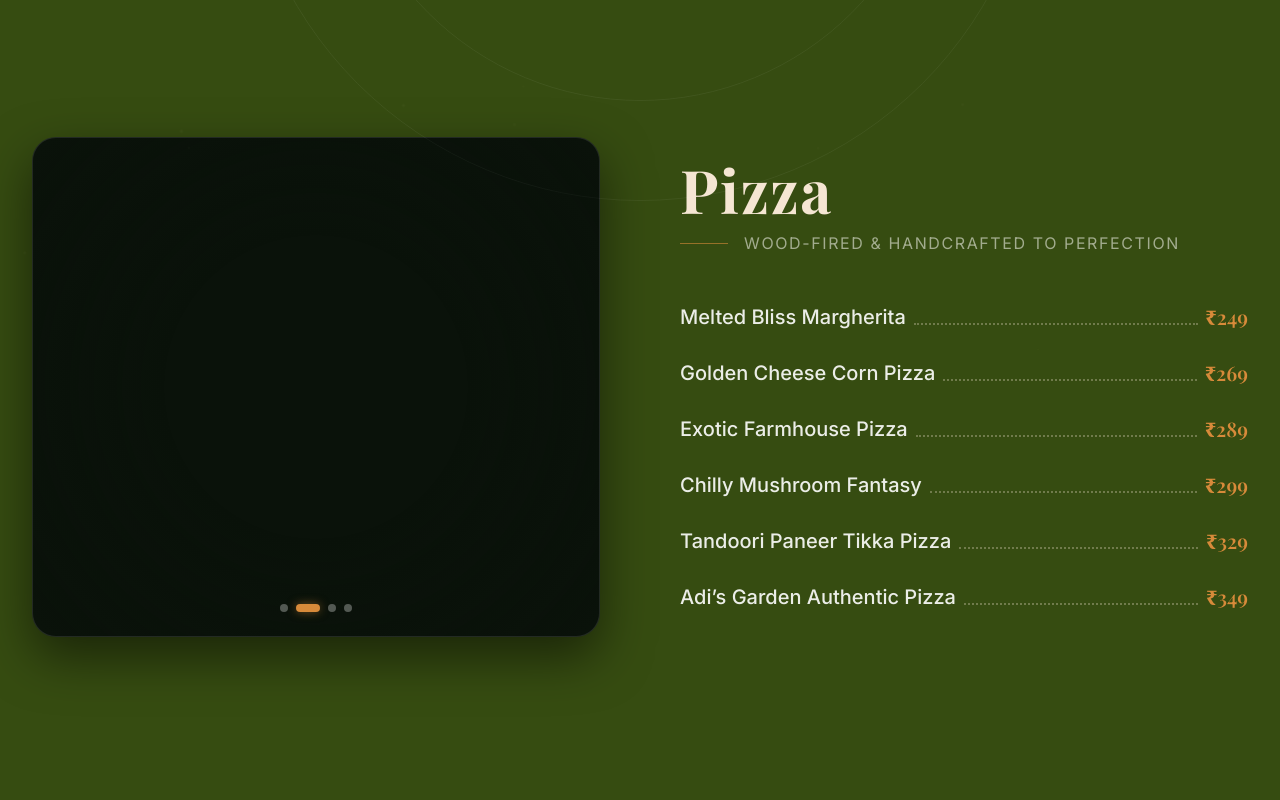
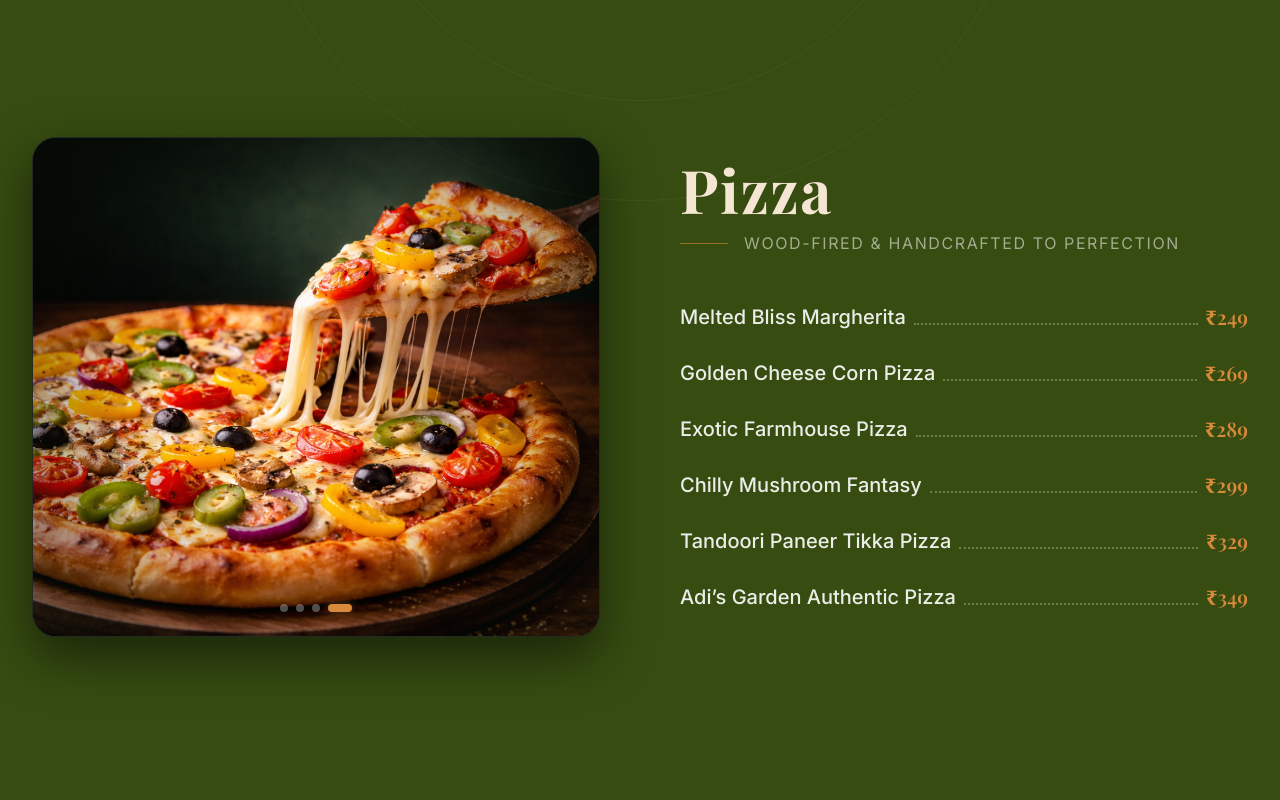
Before and after one commit to jaygupta-exe/bagecha-cafe, a Next.js app: page /menu in a window 1280 px wide. Shown: the part 440-1240 px from the top of the page. Built offline with nearby package versions, Linux system fonts and the light colour scheme.

Commit message:
optimize menu carousel with 2s auto-scroll and smooth cross-fade performance

```diff
--- a/components/MenuCategorySection.tsx
+++ b/components/MenuCategorySection.tsx
@@ -19,10 +19,10 @@ export default function MenuCategorySection({ category, index }: MenuCategorySec
     setCurrentIndex((prev) => (prev + 1) % category.images.length);
   }, [category.images.length]);
 
-  // Auto-cycle through images every 3.5 seconds
+  // Auto-cycle through images every 2 seconds
   useEffect(() => {
     if (isHovered) return;
-    const timer = setInterval(nextImage, 3500);
+    const timer = setInterval(nextImage, 2000);
     return () => clearInterval(timer);
   }, [nextImage, isHovered]);
 
@@ -47,17 +47,16 @@ export default function MenuCategorySection({ category, index }: MenuCategorySec
              style={{ background: "radial-gradient(circle, transparent 40%, rgba(10, 18, 10, 0.7) 120%)" }}
         />
 
-        {/* Slider Logic */}
-        <AnimatePresence mode="wait">
+        {/* Slider Logic - Cross-fading for instant response */}
+        <AnimatePresence initial={false}>
           <motion.div
             key={currentIndex}
-            initial={{ opacity: 0, x: isImageLeft ? 20 : -20, scale: 1 }}
-            animate={{ opacity: 1, x: 0, scale: 1.05 }}
-            exit={{ opacity: 0, x: isImageLeft ? -20 : 20, scale: 1 }}
+            initial={{ opacity: 0 }}
+            animate={{ opacity: 1 }}
+            exit={{ opacity: 0 }}
             transition={{
-                duration: 1.0,
+                duration: 0.6,
                 ease: "easeInOut",
-                scale: { duration: 3.5, ease: "linear" } // Continuous zoom-in per slide
             }}
             className="absolute inset-0 w-full h-full"
           >
@@ -67,7 +66,7 @@ export default function MenuCategorySection({ category, index }: MenuCategorySec
               className="object-cover"
               alt={`${category.title} showcase photo`}
               sizes="(max-width: 768px) 100vw, 50vw"
-              priority={currentIndex === 0}
+              priority={currentIndex === 0 || currentIndex === 1}
             />
           </motion.div>
         </AnimatePresence>
@@ -88,12 +87,10 @@ export default function MenuCategorySection({ category, index }: MenuCategorySec
             ))}
         </div>
 
-        {/* Preload other images for instantaneous feel */}
+        {/* Improved preloading for nearby images */}
         <div className="hidden">
             {category.images.map((src, idx) => (
-                idx !== currentIndex && (
-                    <Image key={idx} src={src} width={10} height={10} alt="preload" />
-                )
+                <Image key={idx} src={src} width={100} height={100} alt="preload" priority={false} />
             ))}
         </div>
       </div>
```
